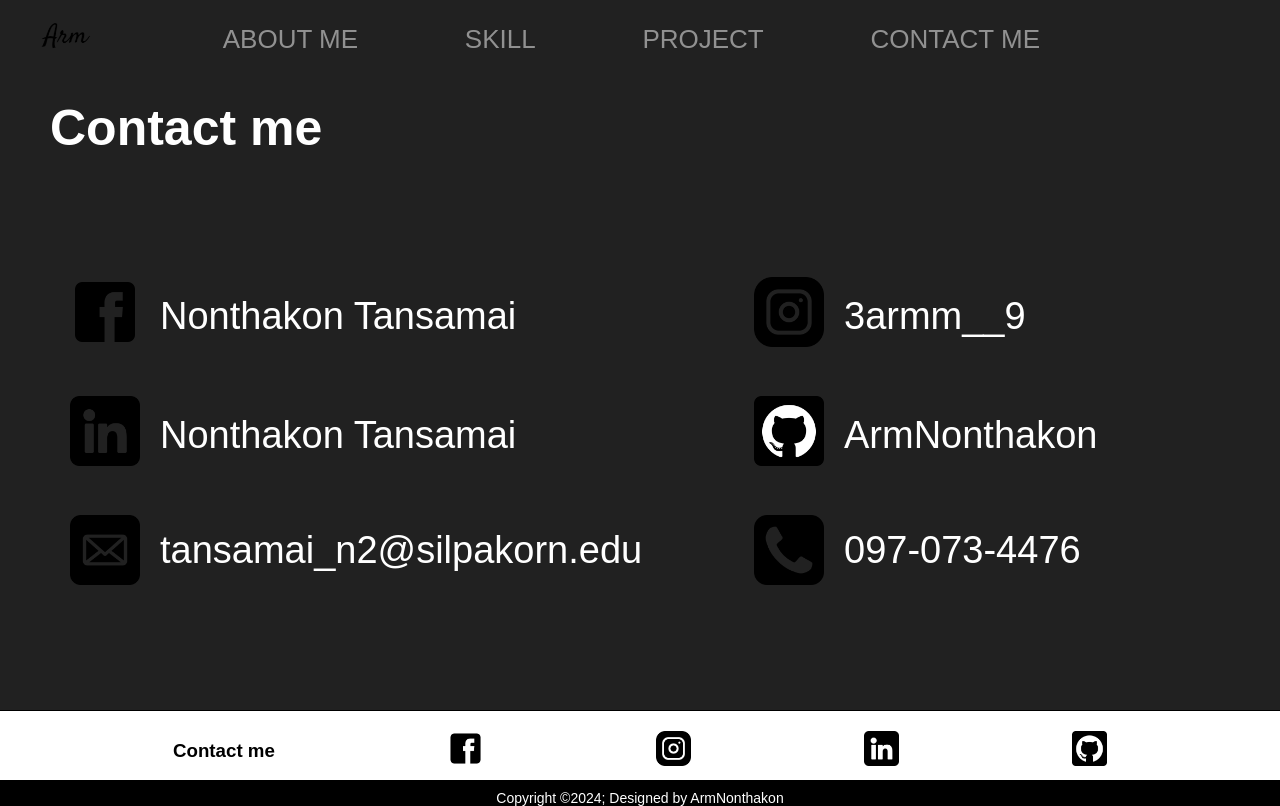
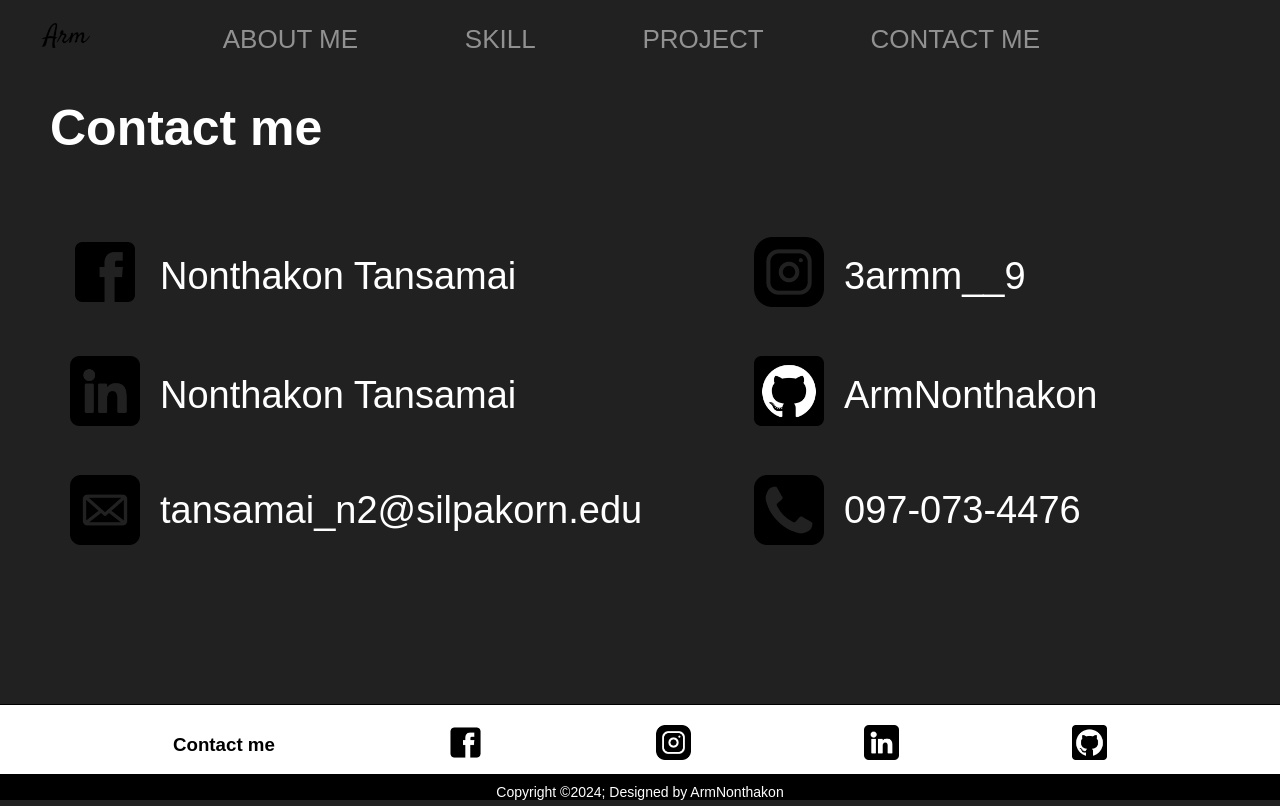
Before and after one commit to ArmNonthakon/Portfolio, a React (Vite) app: page /contact in a window 1280 px wide. Built offline with nearby package versions, Linux system fonts and the light colour scheme; a web font is replaced by a local one.

Commit message:
Project Complete!!!

```diff
--- a/src/component/homepage/contact/contact.css
+++ b/src/component/homepage/contact/contact.css
@@ -14,7 +14,7 @@
 }
 
 .section-contain-contact {
-    margin: 80px 70px;
+    margin: 40px 70px;
 }
 
 .contain-contact {
```
